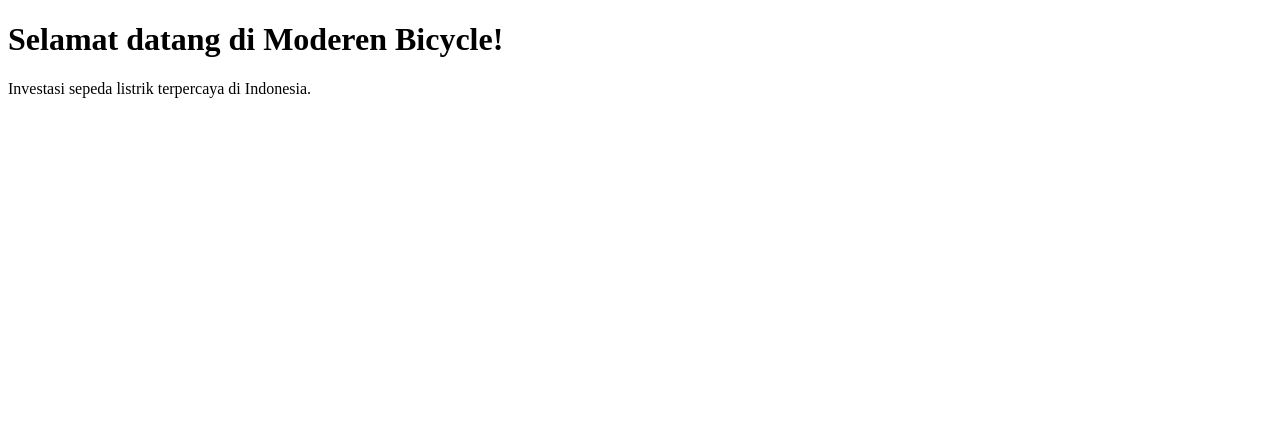
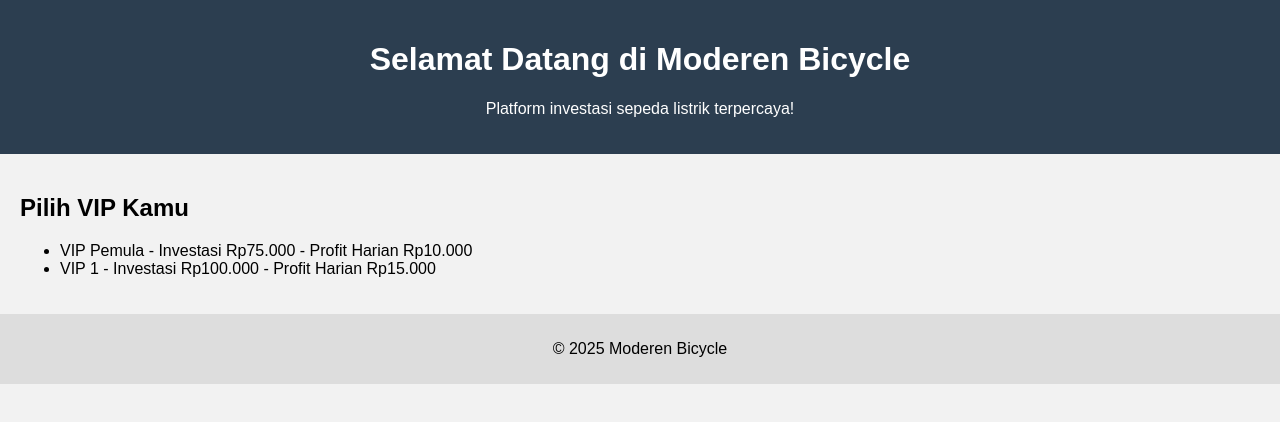
Before and after one commit to modbike-id/moderen-bicycle, a plain HTML site: page index.html in a window 1280 px wide. Drawn offline with Linux system fonts and the light colour scheme.

Commit message:
Upload semua file website Moderen Bicycle
File awal index.html, style.css, dan script.js untuk versi pertama website investasi.

```diff
--- a/index.html
+++ b/index.html
@@ -1,11 +1,29 @@
+
 <!DOCTYPE html>
 <html lang="id">
 <head>
-  <meta charset="UTF-8">
+  <meta charset="UTF-8" />
+  <meta name="viewport" content="width=device-width, initial-scale=1.0"/>
   <title>Moderen Bicycle</title>
+  <link rel="stylesheet" href="style.css"/>
 </head>
 <body>
-  <h1>Selamat datang di Moderen Bicycle!</h1>
-  <p>Investasi sepeda listrik terpercaya di Indonesia.</p>
+  <header>
+    <h1>Selamat Datang di Moderen Bicycle</h1>
+    <p>Platform investasi sepeda listrik terpercaya!</p>
+  </header>
+  <main>
+    <section id="vip-plans">
+      <h2>Pilih VIP Kamu</h2>
+      <ul>
+        <li>VIP Pemula - Investasi Rp75.000 - Profit Harian Rp10.000</li>
+        <li>VIP 1 - Investasi Rp100.000 - Profit Harian Rp15.000</li>
+        <!-- Tambahkan paket VIP lainnya -->
+      </ul>
+    </section>
+  </main>
+  <footer>
+    <p>&copy; 2025 Moderen Bicycle</p>
+  </footer>
 </body>
 </html>
--- /dev/null
+++ b/script.js
@@ -0,0 +1,3 @@
+
+// Script kosong untuk website Moderen Bicycle
+console.log('Website siap!');
--- /dev/null
+++ b/style.css
@@ -0,0 +1,21 @@
+
+body {
+  font-family: sans-serif;
+  margin: 0;
+  padding: 0;
+  background: #f2f2f2;
+}
+header {
+  background: #2c3e50;
+  color: white;
+  padding: 20px;
+  text-align: center;
+}
+main {
+  padding: 20px;
+}
+footer {
+  background: #ddd;
+  padding: 10px;
+  text-align: center;
+}
```
